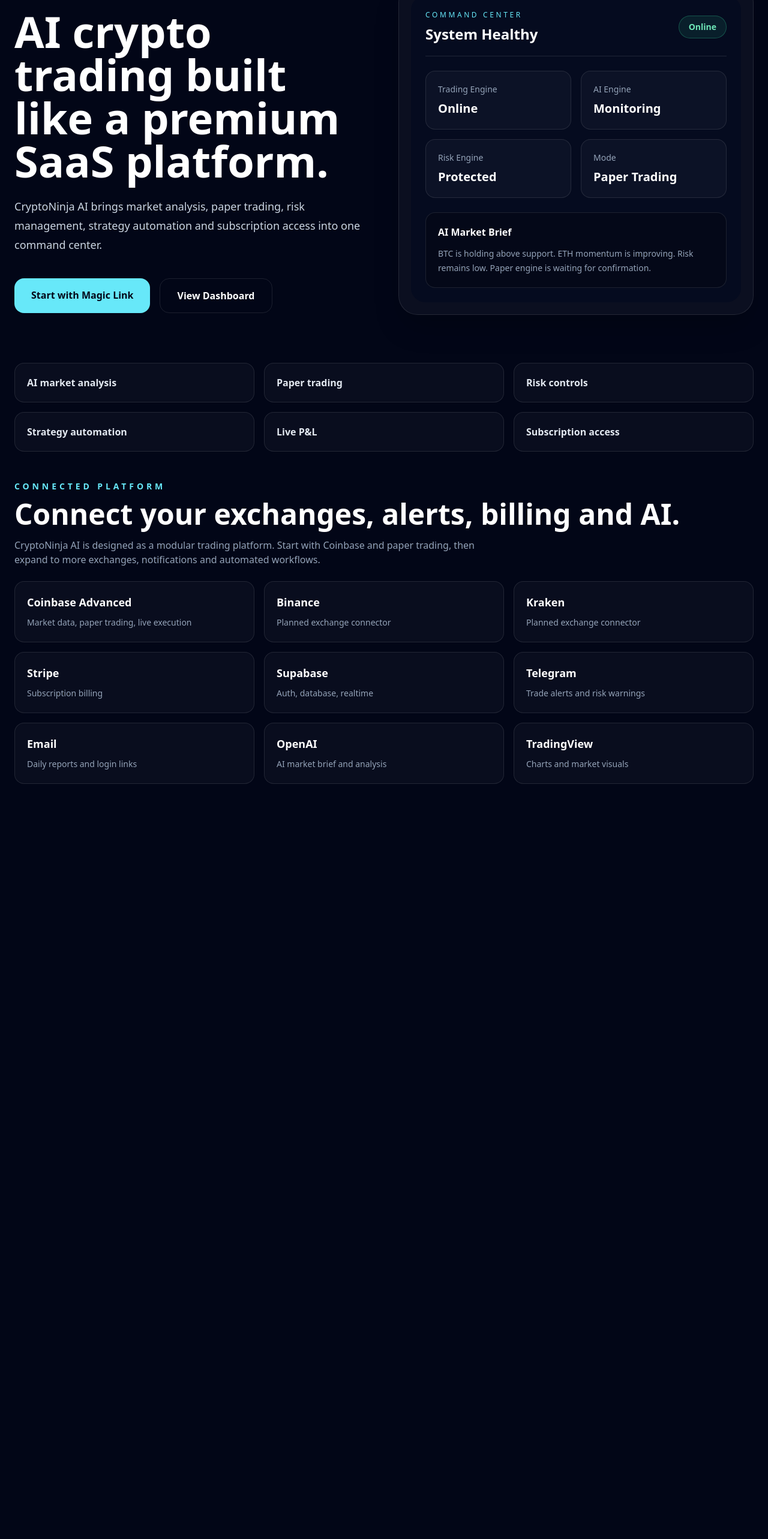
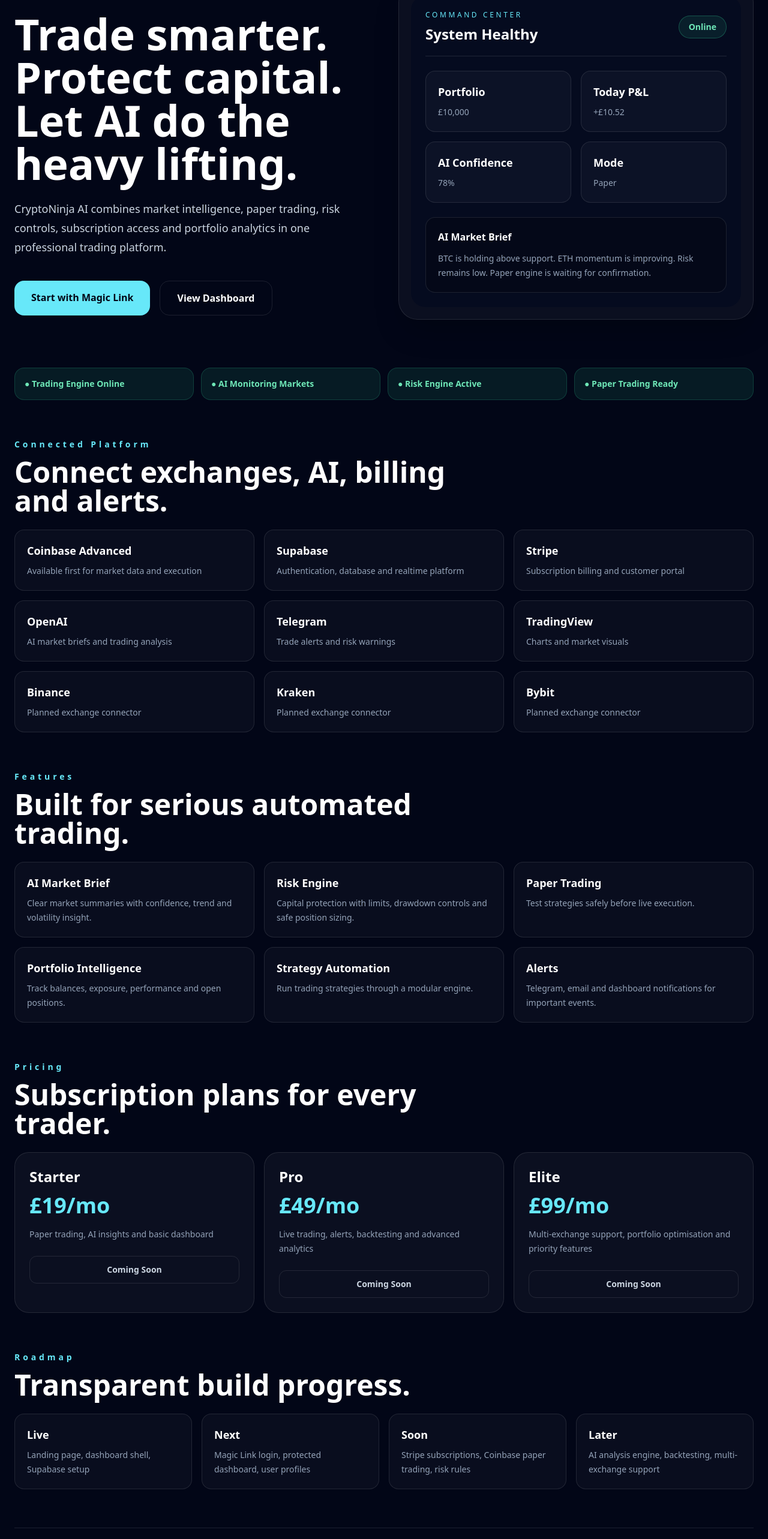
Before and after one commit to Haulsmart1/cryptoninja, a Next.js app in the folder apps/web/: page / in a window 1280 px wide. Shown: the part 186-2752 px from the top of the page at 60% size. Before the commit the page ends 1589 px from the top, so only its background shows below. Built offline with nearby package versions, Linux system fonts and the light colour scheme.

Commit message:
Add landing page v2 with SEO

```diff
--- a/apps/web/app/page.tsx
+++ b/apps/web/app/page.tsx
@@ -1,36 +1,98 @@
+import type { Metadata } from "next";
 import Link from "next/link";
 
-const stats = [
-  ["Trading Engine", "Online"],
-  ["AI Engine", "Monitoring"],
-  ["Risk Engine", "Protected"],
-  ["Mode", "Paper Trading"],
+export const metadata: Metadata = {
+  title: "CryptoNinja AI | AI Crypto Trading Platform",
+  description:
+    "CryptoNinja AI is an AI-powered crypto trading platform with paper trading, risk controls, portfolio analytics, exchange integrations and subscription access.",
+  keywords: [
+    "AI crypto trading bot",
+    "crypto trading platform",
+    "paper trading bot",
+    "crypto risk management",
+    "automated crypto trading",
+    "crypto portfolio dashboard",
+  ],
+  openGraph: {
+    title: "CryptoNinja AI | AI Crypto Trading Platform",
+    description:
+      "AI-powered crypto trading with paper trading, risk controls, exchange integrations and portfolio analytics.",
+    url: "https://crypto-ninja.app",
+    siteName: "CryptoNinja AI",
+    type: "website",
+  },
+  twitter: {
+    card: "summary_large_image",
+    title: "CryptoNinja AI",
+    description:
+      "AI-powered crypto trading with paper trading, risk controls and portfolio analytics.",
+  },
+};
+
+const statuses = [
+  "Trading Engine Online",
+  "AI Monitoring Markets",
+  "Risk Engine Active",
+  "Paper Trading Ready",
+];
+
+const connections = [
+  ["Coinbase Advanced", "Available first for market data and execution"],
+  ["Supabase", "Authentication, database and realtime platform"],
+  ["Stripe", "Subscription billing and customer portal"],
+  ["OpenAI", "AI market briefs and trading analysis"],
+  ["Telegram", "Trade alerts and risk warnings"],
+  ["TradingView", "Charts and market visuals"],
+  ["Binance", "Planned exchange connector"],
+  ["Kraken", "Planned exchange connector"],
+  ["Bybit", "Planned exchange connector"],
 ];
 
 const features = [
-  "AI market analysis",
-  "Paper trading",
-  "Risk controls",
-  "Strategy automation",
-  "Live P&L",
-  "Subscription access",
+  ["AI Market Brief", "Clear market summaries with confidence, trend and volatility insight."],
+  ["Risk Engine", "Capital protection with limits, drawdown controls and safe position sizing."],
+  ["Paper Trading", "Test strategies safely before live execution."],
+  ["Portfolio Intelligence", "Track balances, exposure, performance and open positions."],
+  ["Strategy Automation", "Run trading strategies through a modular engine."],
+  ["Alerts", "Telegram, email and dashboard notifications for important events."],
 ];
 
-const connections = [
-  ["Coinbase Advanced", "Market data, paper trading, live execution"],
-  ["Binance", "Planned exchange connector"],
-  ["Kraken", "Planned exchange connector"],
-  ["Stripe", "Subscription billing"],
-  ["Supabase", "Auth, database, realtime"],
-  ["Telegram", "Trade alerts and risk warnings"],
-  ["Email", "Daily reports and login links"],
-  ["OpenAI", "AI market brief and analysis"],
-  ["TradingView", "Charts and market visuals"],
+const roadmap = [
+  ["Live", "Landing page, dashboard shell, Supabase setup"],
+  ["Next", "Magic Link login, protected dashboard, user profiles"],
+  ["Soon", "Stripe subscriptions, Coinbase paper trading, risk rules"],
+  ["Later", "AI analysis engine, backtesting, multi-exchange support"],
+];
+
+const plans = [
+  ["Starter", "£19/mo", "Paper trading, AI insights and basic dashboard"],
+  ["Pro", "£49/mo", "Live trading, alerts, backtesting and advanced analytics"],
+  ["Elite", "£99/mo", "Multi-exchange support, portfolio optimisation and priority features"],
 ];
 
 export default function HomePage() {
+  const jsonLd = {
+    "@context": "https://schema.org",
+    "@type": "SoftwareApplication",
+    name: "CryptoNinja AI",
+    applicationCategory: "FinanceApplication",
+    operatingSystem: "Web",
+    description:
+      "AI-powered crypto trading platform with paper trading, risk controls, subscriptions and portfolio analytics.",
+    offers: {
+      "@type": "Offer",
+      price: "19",
+      priceCurrency: "GBP",
+    },
+  };
+
   return (
     <main className="min-h-screen bg-[#020617] text-white">
+      <script
+        type="application/ld+json"
+        dangerouslySetInnerHTML={{ __html: JSON.stringify(jsonLd) }}
+      />
+
       <section className="mx-auto max-w-7xl px-6 py-8">
         <nav className="flex items-center justify-between">
           <Link href="/" className="text-2xl font-black">
@@ -52,16 +114,14 @@ export default function HomePage() {
             <p className="text-sm font-bold tracking-[0.35em] text-cyan-300">
               AUTONOMOUS CRYPTO COMMAND CENTER
             </p>
-
             <h1 className="mt-5 text-5xl font-black leading-tight md:text-7xl">
-              AI crypto trading built like a premium SaaS platform.
+              Trade smarter. Protect capital. Let AI do the heavy lifting.
             </h1>
-
             <p className="mt-6 max-w-2xl text-lg leading-8 text-slate-300">
-              CryptoNinja AI brings market analysis, paper trading, risk management,
-              strategy automation and subscription access into one command center.
+              CryptoNinja AI combines market intelligence, paper trading, risk
+              controls, subscription access and portfolio analytics in one
+              professional trading platform.
             </p>
-
             <div className="mt-10 flex flex-wrap gap-4">
               <Link href="/login" className="rounded-2xl bg-cyan-300 px-7 py-4 font-black text-slate-950 hover:bg-cyan-200">
                 Start with Magic Link
@@ -85,12 +145,10 @@ export default function HomePage() {
               </div>
 
               <div className="mt-6 grid gap-4 sm:grid-cols-2">
-                {stats.map(([label, value]) => (
-                  <div key={label} className="rounded-2xl border border-white/10 bg-white/[0.03] p-5">
-                    <p className="text-sm text-slate-400">{label}</p>
-                    <p className="mt-2 text-xl font-black">{value}</p>
-                  </div>
-                ))}
+                <Card label="Portfolio" value="£10,000" />
+                <Card label="Today P&L" value="+£10.52" />
+                <Card label="AI Confidence" value="78%" />
+                <Card label="Mode" value="Paper" />
               </div>
 
               <div className="mt-6 rounded-2xl border border-white/10 bg-black/20 p-5">
@@ -104,43 +162,78 @@ export default function HomePage() {
           </div>
         </div>
 
-        <div className="grid gap-4 pb-12 md:grid-cols-3">
-          {features.map((feature) => (
-            <div key={feature} className="rounded-2xl border border-white/10 bg-white/[0.03] p-5 font-bold text-slate-200">
-              {feature}
+        <div className="grid gap-3 pb-16 md:grid-cols-4">
+          {statuses.map((status) => (
+            <div key={status} className="rounded-2xl border border-emerald-400/20 bg-emerald-400/10 p-4 text-sm font-bold text-emerald-300">
+              ● {status}
             </div>
           ))}
         </div>
-                <div className="pb-16">
-            <div className="mb-6">
-              <p className="text-sm font-bold tracking-[0.35em] text-cyan-300">
-                CONNECTED PLATFORM
-              </p>
-              <h2 className="mt-3 text-3xl font-black md:text-5xl">
-                Connect your exchanges, alerts, billing and AI.
-              </h2>
-              <p className="mt-4 max-w-3xl text-slate-400">
-                CryptoNinja AI is designed as a modular trading platform. Start
-                with Coinbase and paper trading, then expand to more exchanges,
-                notifications and automated workflows.
+
+        <SectionTitle eyebrow="Connected Platform" title="Connect exchanges, AI, billing and alerts." />
+        <div className="grid gap-4 pb-16 md:grid-cols-3">
+          {connections.map(([name, description]) => (
+            <Card key={name} label={name} value={description} />
+          ))}
+        </div>
+
+        <SectionTitle eyebrow="Features" title="Built for serious automated trading." />
+        <div className="grid gap-4 pb-16 md:grid-cols-3">
+          {features.map(([name, description]) => (
+            <Card key={name} label={name} value={description} />
+          ))}
+        </div>
+
+        <SectionTitle eyebrow="Pricing" title="Subscription plans for every trader." />
+        <div className="grid gap-4 pb-16 md:grid-cols-3">
+          {plans.map(([name, price, description]) => (
+            <div key={name} className="rounded-3xl border border-white/10 bg-white/[0.04] p-6">
+              <p className="text-2xl font-black">{name}</p>
+              <p className="mt-3 text-4xl font-black text-cyan-300">{price}</p>
+              <p className="mt-4 text-sm leading-6 text-slate-400">{description}</p>
+              <p className="mt-6 rounded-xl border border-white/10 px-4 py-3 text-center text-sm font-bold text-slate-300">
+                Coming Soon
               </p>
             </div>
+          ))}
+        </div>
 
-            <div className="grid gap-4 md:grid-cols-3">
-              {connections.map(([name, description]) => (
-                <div
-                  key={name}
-                  className="rounded-2xl border border-white/10 bg-white/[0.03] p-5"
-                >
-                  <p className="text-lg font-black text-white">{name}</p>
-                  <p className="mt-2 text-sm leading-6 text-slate-400">
-                    {description}
-                  </p>
-                </div>
-              ))}
+        <SectionTitle eyebrow="Roadmap" title="Transparent build progress." />
+        <div className="grid gap-4 pb-16 md:grid-cols-4">
+          {roadmap.map(([stage, text]) => (
+            <Card key={stage} label={stage} value={text} />
+          ))}
+        </div>
+
+        <footer className="border-t border-white/10 py-10 text-sm text-slate-500">
+          <div className="flex flex-col justify-between gap-4 md:flex-row">
+            <p>© 2026 CryptoNinja AI. Built for disciplined crypto automation.</p>
+            <div className="flex gap-5">
+              <Link href="/login">Login</Link>
+              <Link href="/dashboard">Demo</Link>
+              <Link href="/">Roadmap</Link>
             </div>
           </div>
-        </section>
-      </main>
+        </footer>
+      </section>
+    </main>
   );
 }
+
+function SectionTitle({ eyebrow, title }: { eyebrow: string; title: string }) {
+  return (
+    <div className="mb-6">
+      <p className="text-sm font-bold tracking-[0.35em] text-cyan-300">{eyebrow}</p>
+      <h2 className="mt-3 max-w-3xl text-3xl font-black md:text-5xl">{title}</h2>
+    </div>
+  );
+}
+
+function Card({ label, value }: { label: string; value: string }) {
+  return (
+    <div className="rounded-2xl border border-white/10 bg-white/[0.03] p-5">
+      <p className="text-lg font-black text-white">{label}</p>
+      <p className="mt-2 text-sm leading-6 text-slate-400">{value}</p>
+    </div>
+  );
+}
--- /dev/null
+++ b/apps/web/app/robots.ts
@@ -0,0 +1,11 @@
+import type { MetadataRoute } from "next";
+
+export default function robots(): MetadataRoute.Robots {
+  return {
+    rules: {
+      userAgent: "*",
+      allow: "/",
+    },
+    sitemap: "https://crypto-ninja.app/sitemap.xml",
+  };
+}
--- /dev/null
+++ b/apps/web/app/sitemap.ts
@@ -0,0 +1,18 @@
+import type { MetadataRoute } from "next";
+
+export default function sitemap(): MetadataRoute.Sitemap {
+  return [
+    {
+      url: "https://crypto-ninja.app",
+      lastModified: new Date(),
+      changeFrequency: "weekly",
+      priority: 1,
+    },
+    {
+      url: "https://crypto-ninja.app/login",
+      lastModified: new Date(),
+      changeFrequency: "monthly",
+      priority: 0.6,
+    },
+  ];
+}
```
